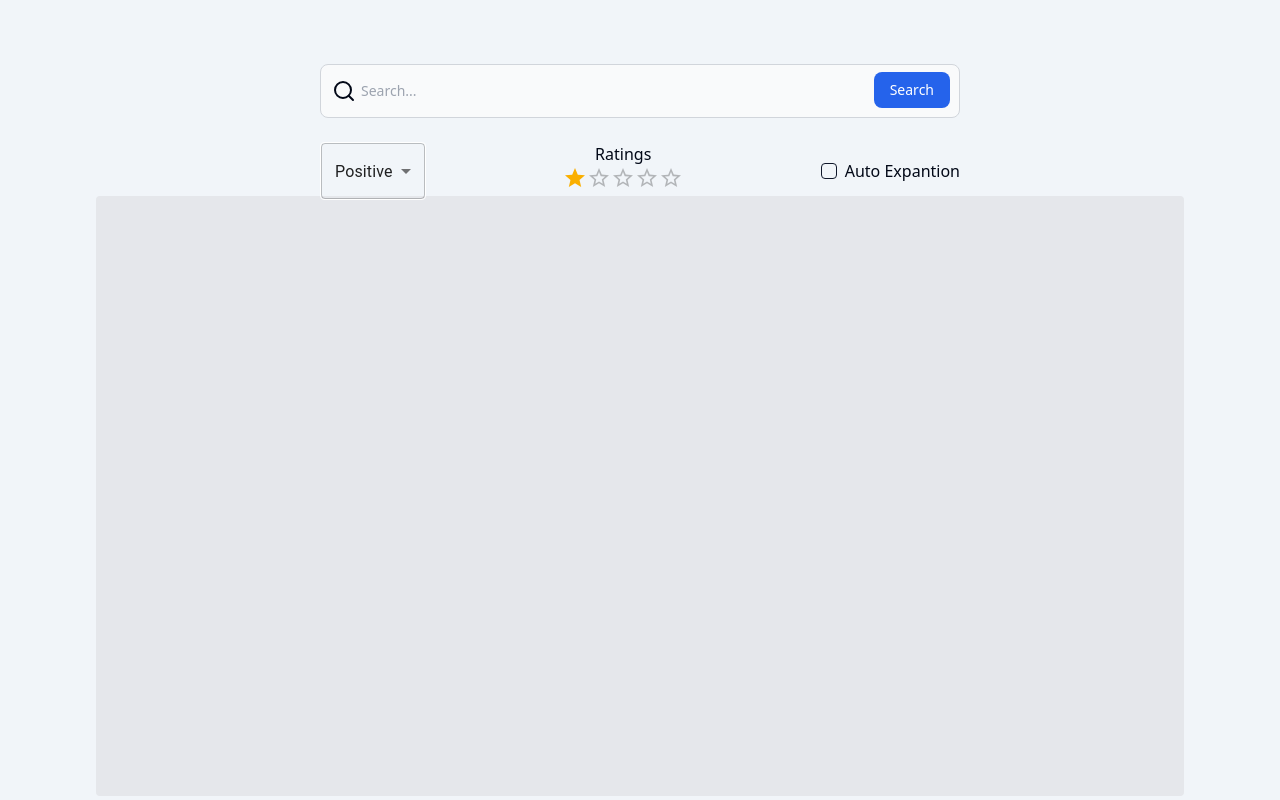
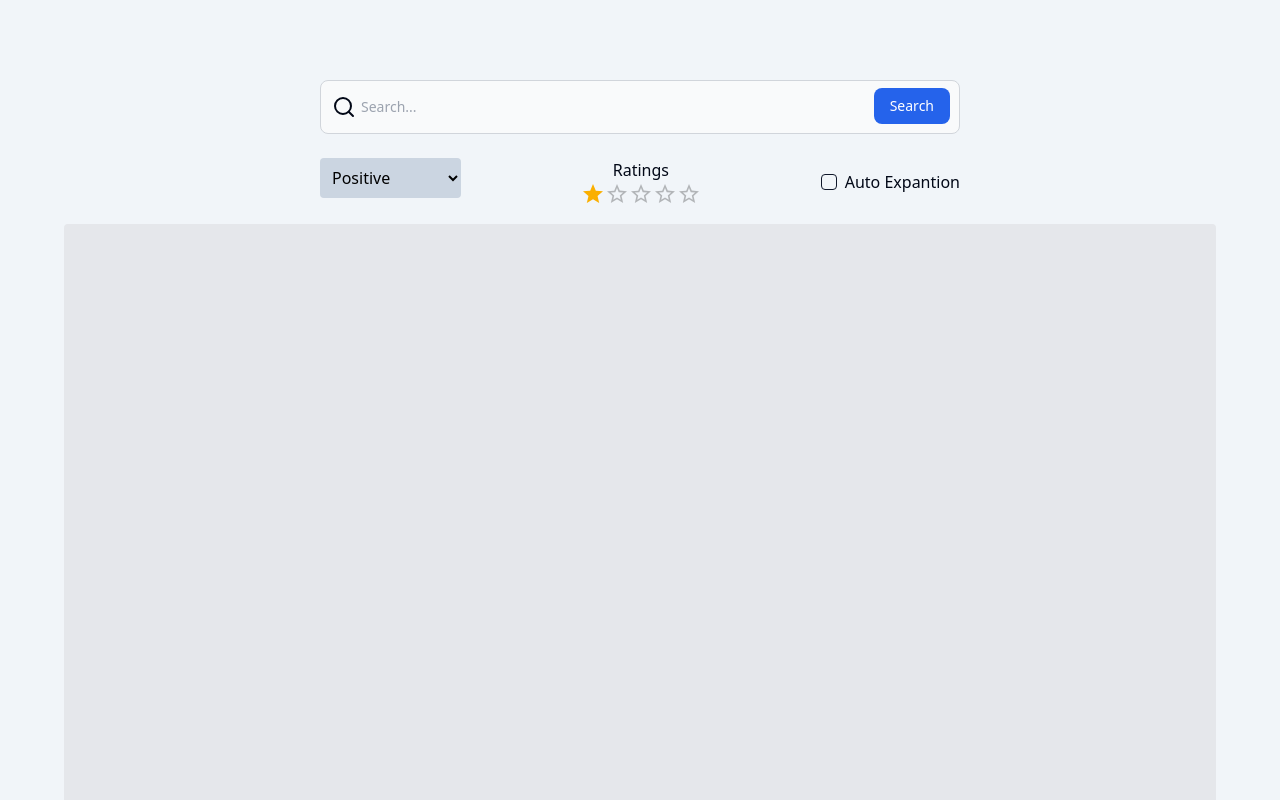
Before and after one commit to riccardomassi/TheSpoon, a Next.js app in the folder GUI/: page /SearchEngine in a window 1280 px wide. Built offline with nearby package versions, Linux system fonts and the light colour scheme.

Commit message:
aggiunto logo alla GUI

```diff
--- a/GUI/app/page.js
+++ b/GUI/app/page.js
@@ -1,9 +1,13 @@
-import SearchEnginePage from './SearchEngine/page';
+import Searchbar from '@/components/SearchBar/Searchbar';
+import Results from '@/components/Results/Results';
+import Topbar from '@/components/Topbar/Topbar';
 
 export default function Home() {
 	return (
-		<div className="text-4xl flex w-screen h-screen bg-slate-100 dark:bg-slate-800 flex-auto items-center justify-center">
-			<SearchEnginePage />
+		<div className="flex flex-col w-screen h-screen bg-slate-100 dark:bg-slate-800 items-center justify-center">
+			<Topbar />
+			<Searchbar />
+			<Results />
 		</div>
 	);
 }
--- a/GUI/components/Results/Results.js
+++ b/GUI/components/Results/Results.js
@@ -2,7 +2,7 @@ import React from 'react';
 
 const Results = () => {
 	return (
-		<div className="w-[85vw] h-[75vh] mt-48 bg-gray-200 dark:bg-gray-700 rounded"></div>
+		<div className="w-[90vw] h-[75vh] absolute top-56 bg-gray-200 dark:bg-gray-700 rounded"></div>
 	);
 };
 
--- a/GUI/components/SearchBar/Searchbar.js
+++ b/GUI/components/SearchBar/Searchbar.js
@@ -3,8 +3,6 @@ import { React, useState } from 'react';
 import { Search } from 'lucide-react';
 import { Checkbox } from '../ui/checkbox';
 import { Rating } from '@mui/material';
-import MenuItem from '@mui/material/MenuItem';
-import Select from '@mui/material/Select';
 
 const Searchbar = () => {
 	const [rating, setRating] = useState(1);
@@ -20,7 +18,7 @@ const Searchbar = () => {
 	};
 
 	return (
-		<form className="w-1/2 absolute top-16 flex flex-col">
+		<form className="w-1/2 absolute top-20 flex flex-col">
 			<div>
 				<label className="mb-2 text-sm font-medium text-gray-900 sr-only dark:text-white">
 					Search
@@ -46,20 +44,17 @@ const Searchbar = () => {
 			</div>
 			<div className="flex flex-row justify-between mt-6">
 				<div>
-					<Select
-						labelId="demo-simple-select-label"
-						id="demo-simple-select"
+					<select
 						value={sentiment}
-						label="Age"
 						onChange={handleSentiment}
-						className="text-black dark:text-white border border-white"
+						className="rounded p-2 bg-slate-300 dark:bg-slate-600 hover:dark:bg-slate-500 text-black dark:text-white"
 					>
-						<MenuItem value={'VeryPositive'}>Very Positive</MenuItem>
-						<MenuItem value={'Positive'}>Positive</MenuItem>
-						<MenuItem value={'Neutral'}>Neutral</MenuItem>
-						<MenuItem value={'Negative'}>Negative</MenuItem>
-						<MenuItem value={'VeryNegative'}>Very Negative</MenuItem>
-					</Select>
+						<option value={'VeryPositive'}>Very Positive</option>
+						<option value={'Positive'}>Positive</option>
+						<option value={'Neutral'}>Neutral</option>
+						<option value={'Negative'}>Negative</option>
+						<option value={'VeryNegative'}>Very Negative</option>
+					</select>
 				</div>
 				<div className="flex flex-col items-center">
 					<label>Ratings</label>
--- /dev/null
+++ b/GUI/components/Topbar/Topbar.js
@@ -0,0 +1,20 @@
+import React from 'react';
+import Image from 'next/image';
+import { ModeToggle } from '../ToggleDarkLight/ToggleDarkLight';
+
+const Topbar = () => {
+	return (
+		<div className="flex flex-row w-full justify-center">
+			<div className="absolute top-0">
+				<Image src="/Logo.png" alt="logo" width={100} height={100} />
+			</div>
+			<div>
+				<div className="absolute top-0 right-0 p-2">
+					<ModeToggle />
+				</div>
+			</div>
+		</div>
+	);
+};
+
+export default Topbar;
--- a/GUI/components/ui/dropdown-menu.jsx
+++ b/GUI/components/ui/dropdown-menu.jsx
@@ -59,7 +59,7 @@ const DropdownMenuContent = React.forwardRef(
 				ref={ref}
 				sideOffset={sideOffset}
 				className={cn(
-					'z-50 min-w-[8rem] overflow-hidden rounded-md border bg-slate-700 p-1 text-popover-foreground shadow-md data-[state=open]:animate-in data-[state=closed]:animate-out data-[state=closed]:fade-out-0 data-[state=open]:fade-in-0 data-[state=closed]:zoom-out-95 data-[state=open]:zoom-in-95 data-[side=bottom]:slide-in-from-top-2 data-[side=left]:slide-in-from-right-2 data-[side=right]:slide-in-from-left-2 data-[side=top]:slide-in-from-bottom-2',
+					'z-50 min-w-[8rem] overflow-hidden rounded-md border bg-popover p-1 text-popover-foreground shadow-md data-[state=open]:animate-in data-[state=closed]:animate-out data-[state=closed]:fade-out-0 data-[state=open]:fade-in-0 data-[state=closed]:zoom-out-95 data-[state=open]:zoom-in-95 data-[side=bottom]:slide-in-from-top-2 data-[side=left]:slide-in-from-right-2 data-[side=right]:slide-in-from-left-2 data-[side=top]:slide-in-from-bottom-2',
 					className
 				)}
 				{...props}
```
Also changed, not shown: GUI/public/Logo.png (added).
